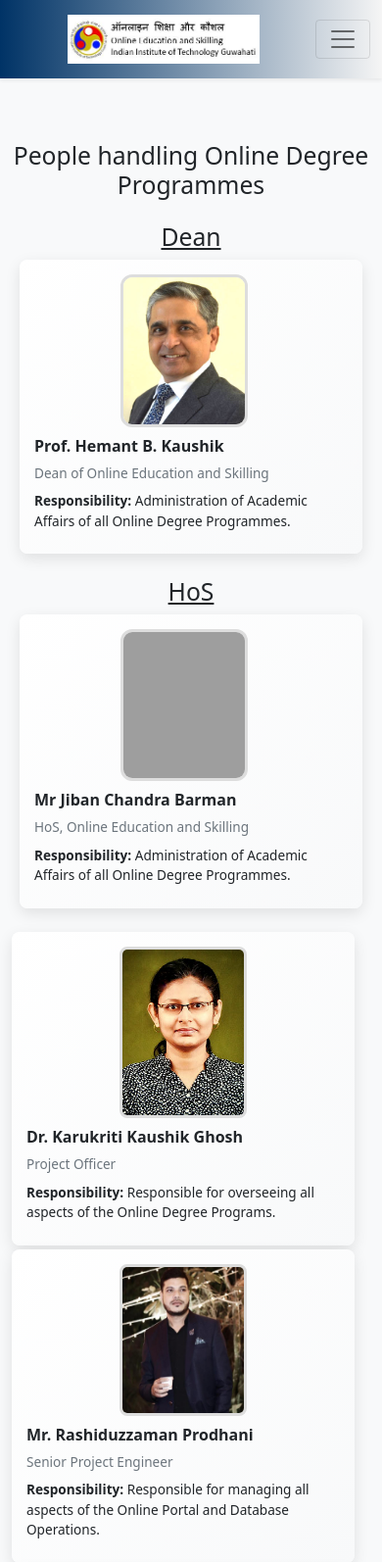
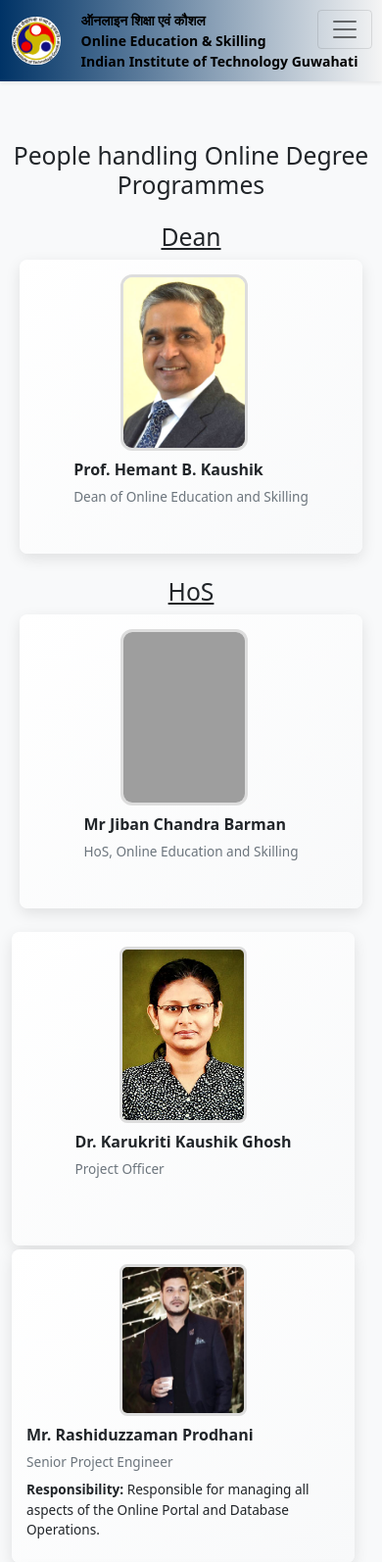
Before and after one commit to ankurkonwar137/OES, a PHP site: page /team.html in a window 390 px wide. Shown: the top 1594 px of the page at 98% size. Run offline with PHP 8.4, Linux system fonts and the light colour scheme; grey boxes are pictures that could not be loaded.

Commit message:
Changes done in various file2

```diff
--- a/assets/css/styles.css
+++ b/assets/css/styles.css
@@ -11,28 +11,57 @@ body {
     box-shadow: 0px 4px 10px rgba(0, 0, 0, 0.1);
 }
 
+/* Logo on Left */
 .navbar-brand {
     display: flex;
     align-items: center;
-    justify-content: center;
-    flex-grow: 1;
 }
 
 .logo {
-    max-height: 80px;
+    max-height: 80px; /* Keep height consistent */
     height: auto;
     width: auto;
     object-fit: contain;
+    border-radius: 50%;
 }
 
+/* Text Right of Logo */
+.text-behind-logo {
+    display: flex;
+    flex-direction: column;
+    justify-content: center;
+    text-align: left;
+    padding-left: 10px;
+}
 
-.navbar-nav {
-    margin-left: auto;
+.hindi-text, .english-text, .iit-text {
+    font-size: 16px;
+    font-weight: bold;
+    color: #000;
+}
+
+/* ✅ Responsive Adjustments */
+@media (max-width: 992px) {
+    .text-behind-logo {
+        font-size: 14px;
+    }
+
+    .hindi-text, .english-text, .iit-text {
+        font-size: 14px;
+        font-weight: bold;
+    }
 }
 
 @media (max-width: 768px) {
-    .logo {
-        max-height: 60px;
+    .text-behind-logo {
+        font-size: 12px;
+        padding-left: 5px;
+    }
+
+    .navbar-toggler {
+        position: absolute;
+        right: 10px;
+        top: 10px;
     }
 
     .navbar-nav {
@@ -54,15 +83,26 @@ body {
     }
 }
 
-/* Show dropdown menu on hover */
-.navbar .dropdown:hover .dropdown-menu {
-    display: block;
+/* Fix Dropdown Hover Issue on Mobile */
+@media (max-width: 768px) {
+    .navbar .dropdown:hover .dropdown-menu {
+        display: none;
+    }
+
+    .navbar .dropdown-menu.show {
+        display: block;
+    }
+}
+
+/* Show dropdown menu on hover (only for desktop) */
+@media (min-width: 769px) {
+    .navbar .dropdown:hover .dropdown-menu {
+        display: block;
+    }
 }
 
 
-
 /* carousel style */
-/* Carousel Base Styles */
 .carousel-container {
     display: flex;
     transition: transform 0.5s ease-in-out;
@@ -94,27 +134,15 @@ body {
     top: 10px;
     left: 50%;
     transform: translateX(-50%); /* Only center horizontally */
-    background: rgba(0, 0, 0, 0.6);
+    background: rgba(0, 0, 0, 0.3);
     color: #fff;
     padding: 10px 20px;
-    border-radius: 5px;
+    border-radius: 3px;
     text-align: center;
     font-size: 3.0rem; /* Responsive font size */
     max-width: 80%;
 }
 
-/* Navigation Buttons */
-/* .prev, .next {
-    position: absolute;
-    top: 50%;
-    transform: translateY(-50%);
-    background: rgba(0, 0, 0, 0.5);
-    color: white;
-    border: none;
-    padding: 10px;
-    cursor: pointer;
-    z-index: 10;
-} */
 
 .prev, .next {
     display: flex; /* Enables centering */
--- a/header.html
+++ b/header.html
@@ -1,51 +1,18 @@
-<!-- <header>
-    <nav class="navbar navbar-expand-lg navbar-light bg-white shadow-sm fixed-top">
-        <div class="container">
-            <a class="navbar-brand" href="index.html">
-                <img src="assets/images/oeslogo.png" alt="Logo" class="logo">
-            </a>
-
-            <button class="navbar-toggler ms-auto" type="button" data-bs-toggle="collapse"
-                data-bs-target="#navbarNav" aria-controls="navbarNav" aria-expanded="false"
-                aria-label="Toggle navigation">
-                <span class="navbar-toggler-icon"></span>
-            </button>
-
-            <div class="collapse navbar-collapse" id="navbarNav">
-                <ul class="navbar-nav ms-auto">
-                    <li class="nav-item"><a class="nav-link" href="index.html"><b>Home</b></a></li>
-                    <li class="nav-item dropdown">
-                        <a class="nav-link dropdown-toggle" href="#" id="coursesDropdown" role="button"
-                            data-bs-toggle="dropdown" aria-expanded="false">
-                            <b>Courses</b>
-                        </a>
-                        <ul class="dropdown-menu" aria-labelledby="coursesDropdown">
-                            <li><a class="dropdown-item" href="#">Technical</a></li>
-                            <li><a class="dropdown-item" href="#">Professional</a></li>
-                        </ul>
-                    </li>
-                    <li class="nav-item dropdown">
-                        <a class="nav-link dropdown-toggle" href="#" id="teamDropdown" role="button"
-                            data-bs-toggle="dropdown" aria-expanded="false">
-                            <b>Staff</b>
-                        </a>
-                        <ul class="dropdown-menu" aria-labelledby="teamDropdown">
-                            <li><a href="team.html" class="dropdown-item">Online Programmes</a></li>
-                        </ul>
-                    </li>
-                </ul>
-            </div>
-        </div>
-    </nav>
-    </header> -->
-
 <header>
     <nav class="navbar navbar-expand-lg navbar-light bg-white shadow-sm fixed-top">
         <div class="container d-flex align-items-center">
-            <!-- Logo Centered -->
-            <a class="navbar-brand mx-auto" href="index.html">
-                <img src="assets/images/oeslogo.png" alt="Logo" title="OES-LOGO" class="logo">
+
+            <!-- Logo Left -->
+            <a class="navbar-brand me-3" href="index.html">
+                <img src="assets/images/iitg_web_mid.gif" alt="Logo" title="OES-LOGO" class="logo">
             </a>
+
+            <!-- Text Always to the Right of Logo -->
+            <div class="text-behind-logo flex-grow-1" >
+                <div class="hindi-text">ऑनलाइन शिक्षा एवं कौशल</div>
+                <div class="english-text">Online Education & Skilling</div>
+                <div class="iit-text">Indian Institute of Technology Guwahati</div>
+            </div>
 
             <!-- Navbar Toggler for Mobile -->
             <button class="navbar-toggler ms-auto" type="button" data-bs-toggle="collapse"
@@ -79,6 +46,7 @@
                     </li>
                 </ul>
             </div>
+
         </div>
     </nav>
 </header>
--- a/index.html
+++ b/index.html
@@ -10,10 +10,8 @@
     <link rel="stylesheet" href="assets/bootstrap-5.0.2/css/bootstrap.min.css">
 
     <link rel="stylesheet" href="https://cdnjs.cloudflare.com/ajax/libs/font-awesome/6.4.2/css/all.min.css">
-    <!-- Custom Styles -->
 
     <link rel="stylesheet" href="assets/css/styles.css">
-    <!-- <script src="assets/js/script.js"></script> -->
     <script src="assets/js/jquery-3.7.1.min.js"></script>
 </head>
 
@@ -30,7 +28,7 @@
             <div class="carousel-container">
                 <div class="slide active">
                     <img src="assets/images/slider/photo106.jpg" alt="Online Learning">
-                    <div class="caption">Welcome to Online Education & Learning</div>
+                    <div class="caption">Welcome to Online Education & Skilling</div>
                 </div>
                 <div class="slide">
                     <img src="assets/images/slider/slide-05.jpg" alt="Skill Development">
--- a/team.html
+++ b/team.html
@@ -68,8 +68,8 @@
                             <div>
                                 <h5 class="fw-bold">Prof. Hemant B. Kaushik</h5>
                                 <p class="text-muted">Dean of Online Education and Skilling</p>
-                                <p><strong>Responsibility:</strong> Administration of Academic Affairs of all Online
-                                    Degree Programmes.</p>
+                                <!-- <p><strong>Responsibility:</strong> Administration of Academic Affairs of all Online
+                                    Degree Programmes.</p> -->
                             </div>
                         </div>
                         <div class="team-card-back"
@@ -98,8 +98,7 @@
                             <div>
                                 <h5 class="fw-bold">Mr Jiban Chandra Barman</h5>
                                 <p class="text-muted">HoS, Online Education and Skilling</p>
-                                <p><strong>Responsibility:</strong> Administration of Academic Affairs of all Online
-                                    Degree Programmes.</p>
+
                             </div>
                         </div>
                         <div class="team-card-back"
@@ -124,8 +123,8 @@
                             <div>
                                 <h5 class="fw-bold">Dr. Karukriti Kaushik Ghosh</h5>
                                 <p class="text-muted">Project Officer</p>
-                                <p><strong>Responsibility:</strong> Responsible for overseeing all aspects of the Online
-                                    Degree Programs.</p>
+                                <!-- <p><strong>Responsibility:</strong> Responsible for overseeing all aspects of the Online
+                                    Degree Programs.</p> -->
                             </div>
                         </div>
                         <div class="team-card-back">
```
Also changed, not shown: assets/js/script.js (+16 -70 lines).
